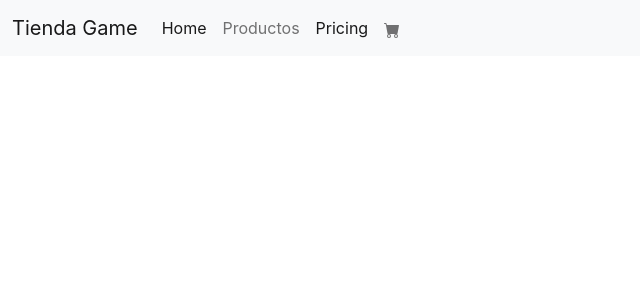
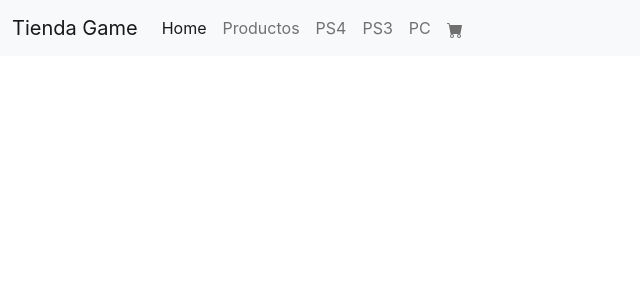
Before and after one commit to marianotrogo/proyectofinalReact, a React (Create React App) app: page /item/detail/1 in a window 1280 px wide. Shown: the top 300 px of the page, without its empty margins (0-640 px from the left). Built offline with nearby package versions, Linux system fonts and the light colour scheme.

Commit message:
filtradocategorias

```diff
--- a/src/App.js
+++ b/src/App.js
@@ -13,9 +13,11 @@ function App() {
       <Router>
         <Navbar/>
         <Routes>
-          <Route path='/'/>
-          <Route path='/ItemListContainer' element={<ItemListContainer/>}/>
-          <Route path='/ItemDetailContainer/:id' element={<ItemDetailContainer/>}/>
+          <Route path='/' element={<ItemListContainer/>}/>
+          <Route path='/categoria/:categoryId' element={<ItemListContainer/>}/>
+          <Route path='/' element={<ItemListContainer/>}/>
+          <Route path='/item/detail/:id' element={<ItemDetailContainer/>}/>
+          <Route path=''/>
           <Route path='/Cart' element={<Cart/>}/>
         </Routes>
       </Router>
--- a/src/Components/ItemListContainer/ItemListContainer.js
+++ b/src/Components/ItemListContainer/ItemListContainer.js
@@ -1,11 +1,14 @@
-import React, { useState, useEffect } from 'react'
-import ItemList from './ItemList'
-import { prod } from './Productos'
+import React, { useState, useEffect } from 'react';
+import ItemList from './ItemList';
+import { prod } from './Productos';
+import { useParams } from 'react-router-dom';
 
 
 export const ItemListContainer = () => {
 
   const [data, setData] = useState([]);
+
+  const {categoryId} = useParams()
 
   useEffect(() => {
     const getData = new Promise(resolve => {
@@ -13,13 +16,18 @@ export const ItemListContainer = () => {
         resolve(prod);
       }, 2000);
     });
-    getData.then(res => setData(res));
-  }, [])
+
+    if (categoryId){
+    getData.then(res => setData(res.filter(film => film.category === categoryId)));
+    }else{
+      getData.then(res => setData(res));
+    }
+  }, [categoryId])
 
 
   return (
     <>
-      <ItemList data={data}/>
+      <ItemList data={data} />
     </>
   )
 }
--- a/src/Components/Navbar/Navbar.js
+++ b/src/Components/Navbar/Navbar.js
@@ -23,7 +23,13 @@ const Navbar = () => {
                 <NavLink className="nav-link" to="/ItemListContainer">Productos</NavLink>
               </li>
               <li className="nav-item">
-                <NavLink className="nav-link">Pricing</NavLink>
+                <NavLink className="nav-link" to="/categoria/Ps4">PS4</NavLink>
+              </li>
+              <li className="nav-item">
+                <NavLink className="nav-link" to="/categoria/Ps3">PS3</NavLink>
+              </li>
+              <li className="nav-item">
+                <NavLink className="nav-link" to="/categoria/PC">PC</NavLink>
               </li>
               <li className="nav-item">
                 <NavLink className="nav-link" to="/cart"><Cartwidget/></NavLink>
```
Also changed, not shown: src/Components/ItemListContainer/Productos.js (+8 -8 lines).
